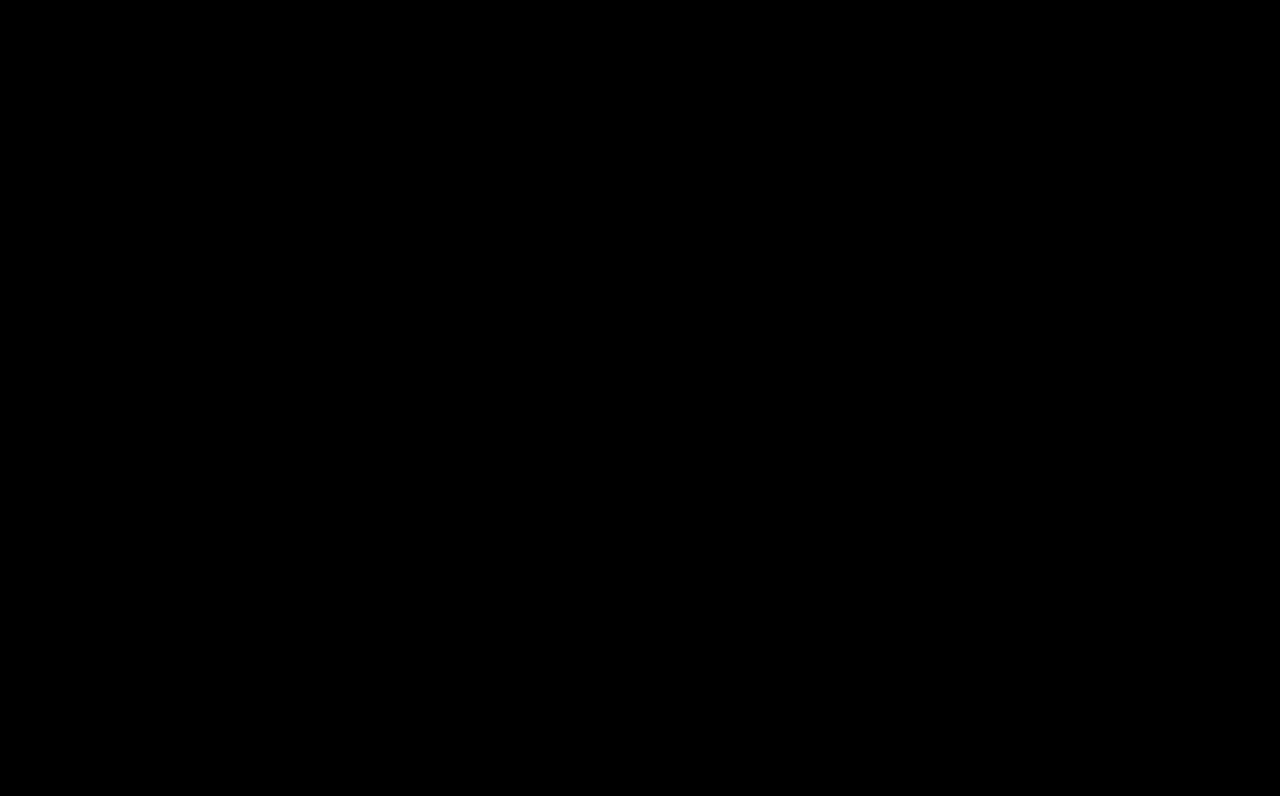
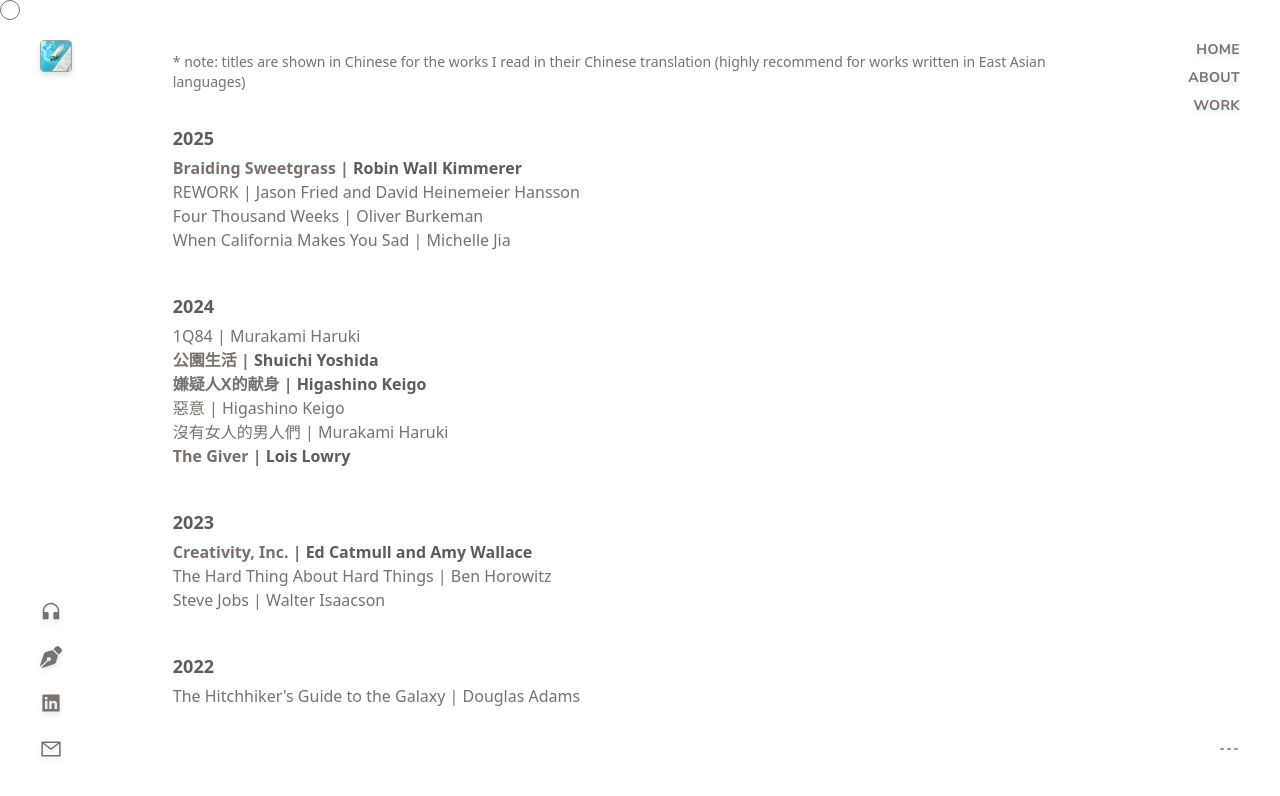
Before and after one commit to wuyirenn/dreamland, a Next.js app: page /library in a window 1280 px wide. Shown: the top 796 px of the page. Built offline with nearby package versions, Linux system fonts and the light colour scheme.

Commit message:
Library added

```diff
--- a/src/app/coming-soon/page.tsx
+++ b/src/app/coming-soon/page.tsx
@@ -19,19 +19,18 @@
     }, []);
 
     return (
-        <div className="min-h-screen overflow-hidden z-[250]">
-            <div className="fixed bg-white h-screen w-screen -z-[100]"></div>
+        <div className="w-screen min-h-screen bg-white overflow-hidden z-[250]">
             <div onMouseOver={()=>handleOver(46)} onMouseLeave={()=>handleLeave(22)}>
                 <Navbar handleMusic={() => {}} isPlaying={false} />
             </div>
 
             <div className="flex flex-col items-center justify-center h-screen">
                 <div
-                    className="text-left p-8 max-w-xscard sm:max-w-smcard md:max-w-card text-stone-500 font-medium"
+                    className="text-left p-8 max-w-xscard sm:max-w-smcard md:max-w-card text-stone-500"
                     onMouseOver={() => handleOver(46)}
                     onMouseLeave={() => handleLeave(22)}
                 >
-                    <div className="text-sm lg:text-base">{`Coming soon. Yes, I'm procrastinating. Stay tuned!`}</div>
+                    <div className="text-sm lg:text-base  font-medium">{`Coming soon. Yes, I'm procrastinating. Stay tuned!`}</div>
                     <div className="text-xs lg:text-sm font-normal">{`P.S. Check out my photography and composites while you wait.`}</div>
                 </div>
             </div>
--- a/src/app/globals.css
+++ b/src/app/globals.css
@@ -7,7 +7,7 @@
     @apply border-border scrollbar-hide;
   }
   body {
-    @apply bg-black scrollbar-hide overflow-auto;
+    @apply bg-white scrollbar-hide overflow-auto;
   }
 }
 
--- /dev/null
+++ b/src/app/library/library-data.js
@@ -0,0 +1,95 @@
+const libraryData = [
+    {
+        year: 2025,
+        reading: [
+            {
+                title: "Braiding Sweetgrass",
+                author: "Robin Wall Kimmerer",
+                favorite: true
+            },
+            {
+                title: "REWORK",
+                author: "Jason Fried and David Heinemeier Hansson",
+                favorite: false
+            },
+            {
+                title: "Four Thousand Weeks",
+                author: "Oliver Burkeman",
+                favorite: false
+            },
+            {
+                title: "When California Makes You Sad",
+                author: "Michelle Jia",
+                favorite: false
+            }
+
+        ]
+    },
+    {
+        year: 2024,
+        reading: [
+            {
+                title: "1Q84",
+                author: "Murakami Haruki",
+                favorite: false
+            },
+            {
+                title: "公園生活",
+                author: "Shuichi Yoshida",
+                favorite: true
+            },
+            {
+                title: "嫌疑人X的献身",
+                author: "Higashino Keigo",
+                favorite: true
+            },
+            {
+                title: "惡意",
+                author: "Higashino Keigo",
+                favorite: false
+            },
+            {
+                title: "沒有女人的男人們",
+                author: "Murakami Haruki",
+                favorite: false
+            },
+            {
+                title: "The Giver",
+                author: "Lois Lowry",
+                favorite: true
+            }
+        ]
+    },
+    {
+        year: 2023,
+        reading: [
+            {
+                title: "Creativity, Inc.",
+                author: "Ed Catmull and Amy Wallace",
+                favorite: true
+            },
+            {
+                title: "The Hard Thing About Hard Things",
+                author: "Ben Horowitz",
+                favorite: false
+            },
+            {
+                title: "Steve Jobs",
+                author: "Walter Isaacson",
+                favorite: false
+            }
+        ]
+    },
+    {
+        year: 2022,
+        reading: [
+            {
+                title: "The Hitchhiker's Guide to the Galaxy",
+                author: "Douglas Adams",
+                favorite: false
+            },
+        ]
+    },
+]
+
+export default libraryData;
--- a/src/app/library/page.tsx
+++ b/src/app/library/page.tsx
@@ -1,3 +1,65 @@
-export default function LibraryPage() {
-    return null;
-  }
+"use client"
+
+import React, { useState, useCallback } from 'react';
+
+import Navbar from '../../components/ui/navbar';
+import Cursor from '../../components/ui/cursor';
+import libraryData from './library-data';
+
+const LibraryPage = () => {
+    const [isActive, setIsActive] = useState(false);
+    const [radius, setRadius] = useState(20);
+
+    const handleOver = useCallback((n: number) => {
+        setIsActive(true);
+        setRadius(n);
+    }, []);
+
+    const handleLeave = useCallback((n: number) => {
+        setIsActive(false);
+        setRadius(n);
+    }, []);
+
+    return (
+        <div className="w-screen min-h-screen bg-white overflow-hidden z-[250]">
+            <div onMouseOver={()=>handleOver(46)} onMouseLeave={()=>handleLeave(22)}>
+                <Navbar handleMusic={() => {}} isPlaying={false} />
+            </div>
+
+            <div className="flex flex-col items-center justify-center h-screen">
+                <div
+                    className="text-left p-8 h-full w-xscard sm:w-smcard md:w-card my-36"
+                >
+                    <div
+                        className="text-xs lg:text-sm font-medium text-stone-500 mb-8"
+                        onMouseOver={() => handleOver(46)}
+                        onMouseLeave={() => handleLeave(22)}
+                    >
+                        {`* note: titles are shown in Chinese for the works I read in their Chinese translation (highly recommend for works written in East Asian languages)`}
+                    </div>
+                    {libraryData.map((yearData, yearIndex) => (
+                        <div
+                            key={yearIndex}
+                            className="relative top-0 left-0 mb-10"
+                            onMouseOver={() => handleOver(46)}
+                            onMouseLeave={() => handleLeave(22)}
+                        >
+                            <h2 className="text-sm sm:text-base md:text-lg text-stone-600/95 font-bold mb-1">{yearData.year}</h2>
+                            <div className="text-xs sm:text-sm md:text-base text-stone-500 font-medium">
+                                {yearData.reading.map((book, bookIndex) => (
+                                    <div key={bookIndex} className={`${book.favorite ? 'font-bold' : 'font-medium'}`}>
+                                        <span className={`text-stone-${book.favorite ? '500' : '500/80'}`}>{book.title}</span> | <span className={`text-stone-${book.favorite ? '600/95' : '500'}`}>{book.author}</span>
+                                    </div>
+                                ))}
+                            </div>
+                        </div>
+                    ))}
+                </div>
+            </div>
+
+            <Cursor isActive={isActive} radius={radius} />
+        </div>
+    );
+};
+
+export default LibraryPage;
--- a/src/app/photography/page.tsx
+++ b/src/app/photography/page.tsx
@@ -127,7 +127,6 @@
 
     return (
         <div className="min-h-screen overflow-hidden z-[250]">
-            <div className="fixed bg-white h-screen w-screen -z-[100]"></div>
             <div onMouseOver={()=>handleOver(46)} onMouseLeave={()=>handleLeave(22)}>
                 <Navbar handleMusic={() => {}} isPlaying={false} />
             </div>
--- a/src/components/cards/work.tsx
+++ b/src/components/cards/work.tsx
@@ -19,7 +19,7 @@
         { name: "Sketches", image: "", link: "/coming-soon",
             description: "People on pen and paper, inspired by the late Jason Polan. Currently procrastinating on scanning them."
         },
-        { name: "Library", image: "", link: "/coming-soon",
+        { name: "Library", image: "", link: "/library",
             description: "Books, essays, and articles that I've found meaningful."
         },
         { name: "Projects", image: "", link: "/coming-soon",
--- a/src/components/ui/stars-background.tsx
+++ b/src/components/ui/stars-background.tsx
@@ -20,7 +20,7 @@
 }
 
 const StarsBackground: React.FC<StarBackgroundProps> = ({
-  starDensity = 0.00025,
+  starDensity = 0.0003,
   allStarsTwinkle = true,
   twinkleProbability = 0.6,
   minTwinkleSpeed = 0.4,
@@ -40,7 +40,7 @@
           x: Math.random() * width,
           y: Math.random() * height,
           radius: Math.random() * 0.2 + 0.7,
-          opacity: Math.random() * 0.2 + 0.8,
+          opacity: Math.random() * 0.4 + 0.6,
           twinkleSpeed: shouldTwinkle
             ? minTwinkleSpeed +
               Math.random() * (maxTwinkleSpeed - minTwinkleSpeed)
@@ -100,8 +100,8 @@
 
         if (star.twinkleSpeed !== null) {
           star.opacity =
-            0.25 +
-            Math.abs(Math.sin((Date.now() * 0.001) / star.twinkleSpeed) * 0.5);
+            0.3 +
+            Math.abs(Math.sin((Date.now() * 0.001) / star.twinkleSpeed) * 0.7);
         }
       });
 
@@ -118,9 +118,9 @@
   return (
     <canvas
       ref={canvasRef}
-      className="h-screen w-screen absolute inset-0 transition-opacity animate-fadeIn duration-1000"
+      className="h-screen w-screen absolute inset-0 transition-opacity animate-fadeIn duration-1000 z-50"
       style={{
-        filter: "contrast(2)"
+        filter: "contrast(2.5) brightness(1.8)"
       }}
     />
   );
--- a/tailwind.config.ts
+++ b/tailwind.config.ts
@@ -27,7 +27,7 @@
 
       backgroundImage: {
         "odyssey": "url('/assets/images/composites/alto-odyssey.jpg')",
-        "stars": "url('/assets/images/other/stars.jpg')",
+        "stars": "url('/assets/images/other/stars.webp')",
       },
 
       fontFamily: {
```
Also changed, not shown: src/app/page.tsx (+7 -6 lines).
